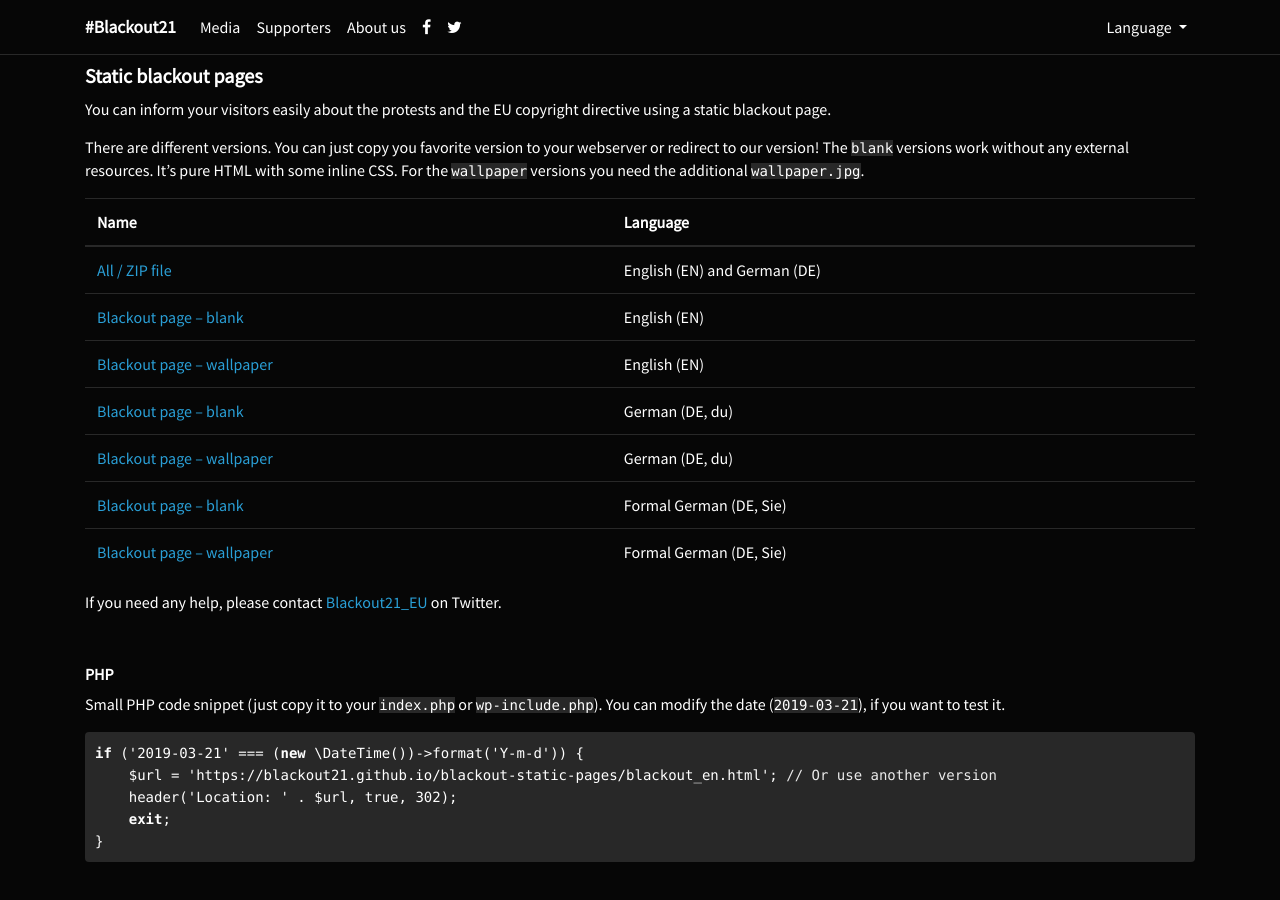
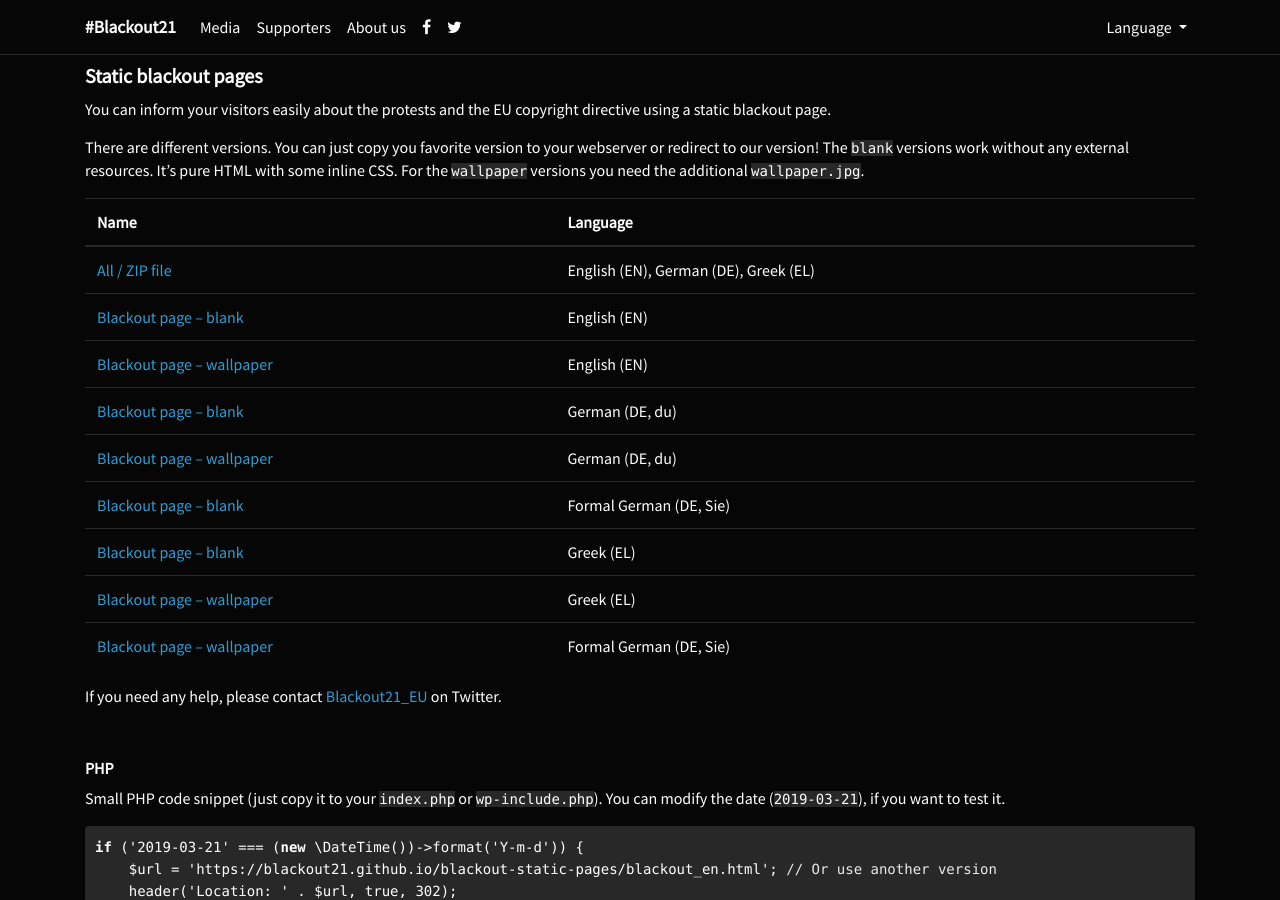
Before and after one commit to blackout21/blackout21.github.io, a Jekyll site: the page built from en/media.md, in a window 1280 px wide and 900 px high, scrolled down 1118 px. Built offline with Jekyll 4.4.1, drawn with Linux system fonts in a browser that asks for light colours; nearby versions of some CDN libraries; our own code applies the rules of GitHub Pages for plain Markdown files; a script that is not in the unit is left out.

Commit message:
Added Greek (EL) as static blackout page

```diff
--- a/_includes/static_pages.html
+++ b/_includes/static_pages.html
@@ -8,7 +8,7 @@
   <tbody>
     <tr>
       <td><a href="https://github.com/blackout21/blackout-static-pages/archive/master.zip">All / ZIP file</a></td>
-      <td>English (EN) and German (DE)</td>
+      <td>English (EN), German (DE), Greek (EL)</td>
     </tr>
     <tr>
       <td><a href="https://blackout21.github.io/blackout-static-pages/blackout_en.html" target="_blank">Blackout page – blank</a></td>
@@ -31,6 +31,14 @@
       <td>Formal German (DE, Sie)</td>
     </tr>
     <tr>
+      <td><a href="https://blackout21.github.io/blackout-static-pages/blackout_el.html" target="_blank">Blackout page – blank</a></td>
+      <td>Greek (EL)</td>
+    </tr>
+    <tr>
+      <td><a href="https://blackout21.github.io/blackout-static-pages/bg_blackout_el.html" target="_blank">Blackout page – wallpaper</a></td>
+      <td>Greek (EL)</td>
+    </tr>
+    <tr>
       <td><a href="https://blackout21.github.io/blackout-static-pages/bg_blackout_de_formal.html" target="_blank">Blackout page – wallpaper</a></td>
       <td>Formal German (DE, Sie)</td>
     </tr>
```
